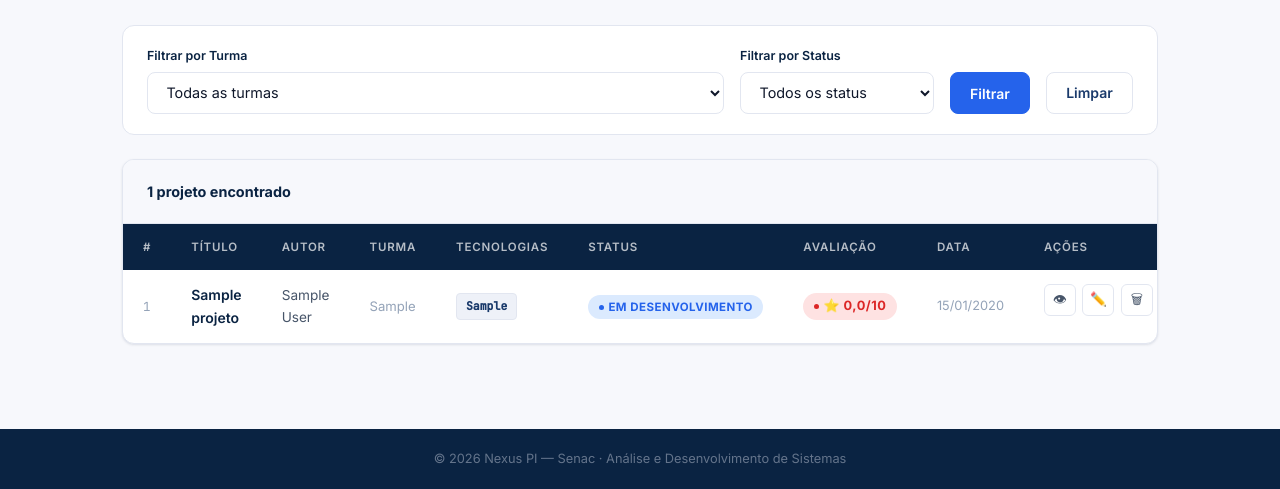
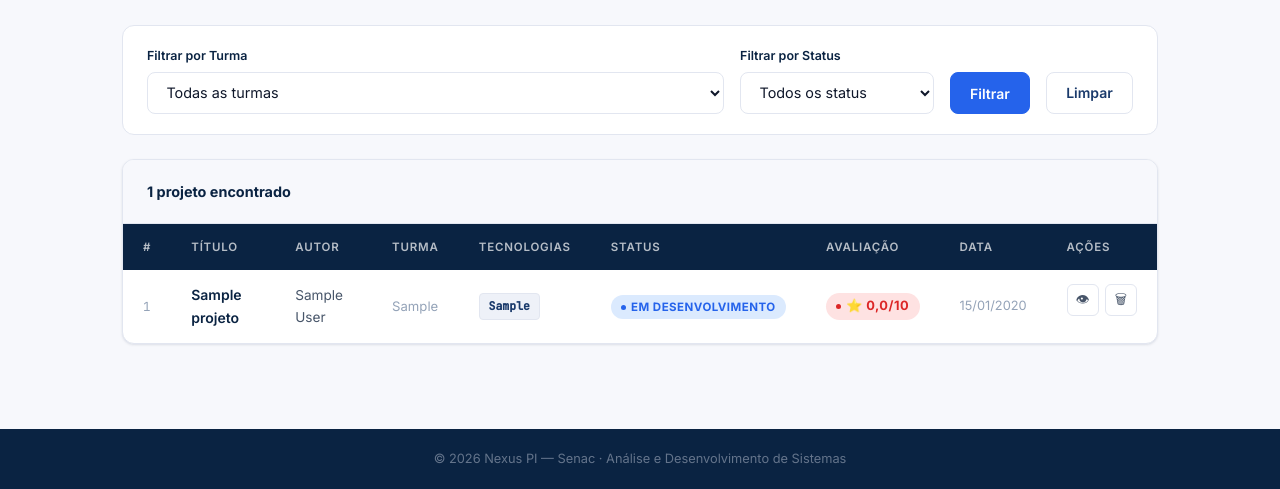
Before and after one commit to laizalay/projeto-integrador-senac, a Django app: page /painel/ in a window 1280 px wide. Shown: the part 311-800 px from the top of the page. Run offline with Django 5.2, Linux system fonts and the light colour scheme; a user stored in the database is signed in; tables that the repository leaves empty hold one stand-in row (values such as "Sample post").

Commit message:
Refactor project action links based on user roles

```diff
--- a/templates/painel.html
+++ b/templates/painel.html
@@ -121,10 +121,12 @@
             <td class="td-actions">
               <a href="{% url 'projeto_detalhe' projeto.pk %}" class="action-icon" title="Ver">👁</a>
               {% if user.is_professor %}
-                <a href="{% url 'projeto_avaliar' projeto.pk %}" class="action-icon" title="Avaliar" style="color:var(--amber);">⭐</a>
-              {% else %}
-                <a href="{% url 'projeto_editar' projeto.pk %}" class="action-icon" title="Editar">✏️</a>
-                <a href="{% url 'projeto_excluir' projeto.pk %}" class="action-icon danger" title="Excluir">🗑</a>
+              <a href="{% url 'projeto_avaliar' projeto.pk %}" class="action-icon" title="Avaliar" style="color:var(--amber);">⭐</a>
+              {% elif user.papel == 'aluno' %}
+              <a href="{% url 'projeto_editar' projeto.pk %}" class="action-icon" title="Editar">✏️</a>
+              <a href="{% url 'projeto_excluir' projeto.pk %}" class="action-icon danger" title="Excluir">🗑</a>
+              {% elif user.is_admin_ou_coord %}
+              <a href="{% url 'projeto_excluir' projeto.pk %}" class="action-icon danger" title="Excluir">🗑</a>
               {% endif %}
             </td>
           </tr>
```
